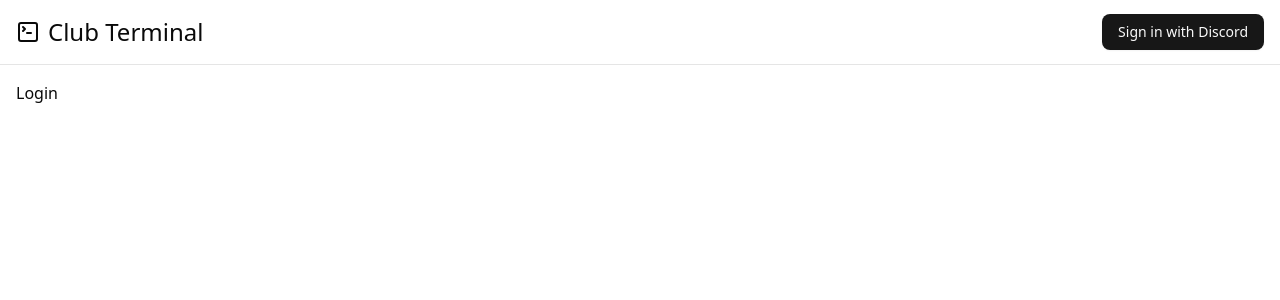
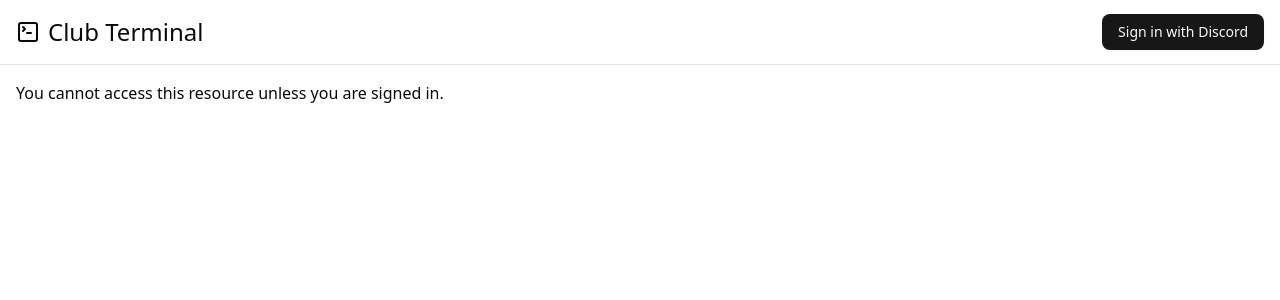
Before and after one commit to williamjaackson/club-terminal, a Next.js app: page /login in a window 1280 px wide. Shown: the top 300 px of the page. Built offline with nearby package versions, Linux system fonts and the light colour scheme; no server answers.

Commit message:
update login page

```diff
--- a/src/app/(auth)/login/page.tsx
+++ b/src/app/(auth)/login/page.tsx
@@ -1,3 +1,3 @@
 export default function LoginPage() {
-  return <div>Login</div>;
+  return <div>You cannot access this resource unless you are signed in.</div>;
 }
```
